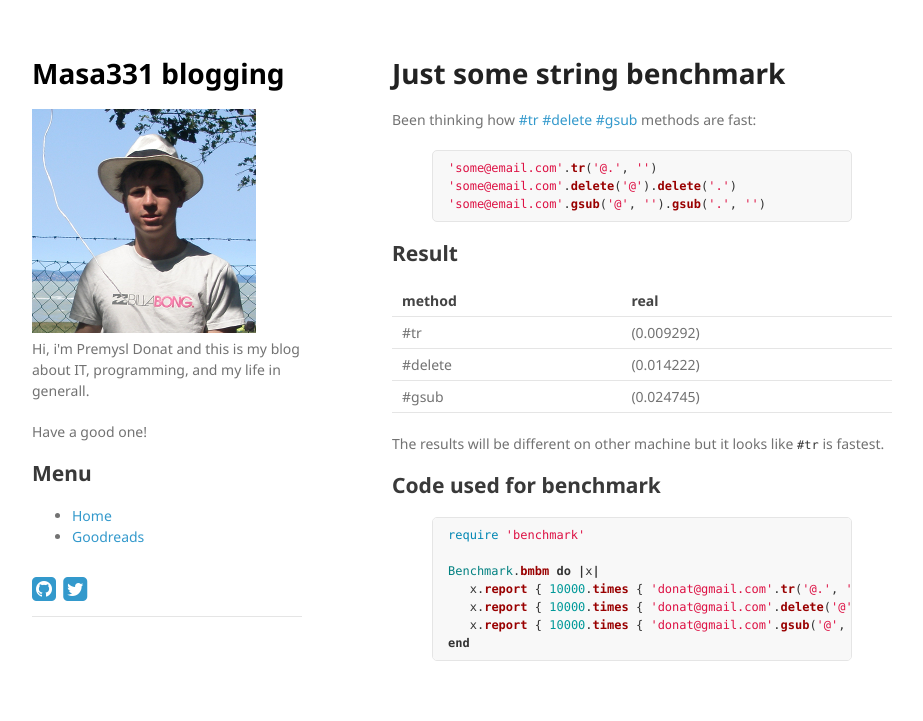
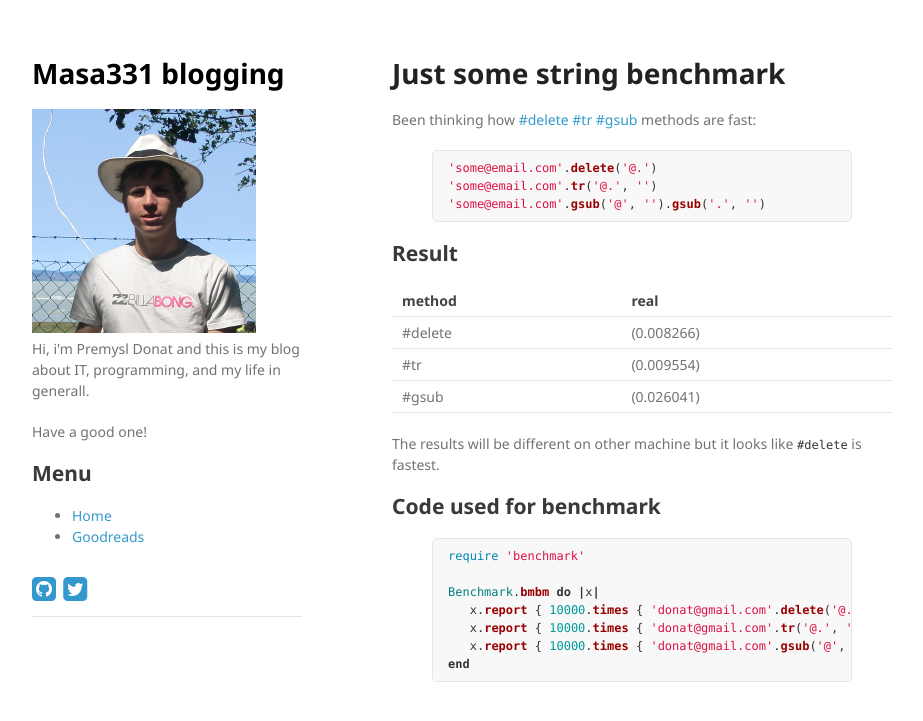
Before and after one commit to Masa331/blog, a Jekyll site: the page built from _posts/2015-12-04-just-some-benchmark.md, in a window 1280 px wide. Shown: the top 721 px of the page, without its empty margins (178-1101 px from the left). Built offline with Jekyll 4.4.1, drawn with Linux system fonts in a browser that asks for light colours; nearby versions of some CDN libraries; comment, search, counter and statistics services are not loaded.

Commit message:
Fix last article

```diff
--- a/_posts/2015-12-04-just-some-benchmark.md
+++ b/_posts/2015-12-04-just-some-benchmark.md
@@ -19,11 +19,11 @@ Been thinking how [#tr](http://ruby-doc.org/core-2.2.3/String.html#method-i-tr)
 
 | method | real |
 |--------------|--------------------|
-| #tr | (0.009292) |
-| #delete | (0.014222) |
-| #gsub | (0.024745) |
+| #delete | (0.008266) |
+| #tr | (0.009554) |
+| #gsub | (0.026041) |
 
-The results will be different on other machine but it looks like `#tr` is fastest.
+The results will be different on other machine but it looks like `#delete` is fastest.
 
 ## Code used for benchmark
 
--- a/benchmark.rb
+++ b/benchmark.rb
@@ -2,6 +2,6 @@ require 'benchmark'
 
 Benchmark.bmbm do |x|
    x.report { 10000.times { 'donat@gmail.com'.tr('@.', '') } }
-   x.report { 10000.times { 'donat@gmail.com'.delete('@').delete('.') } }
+   x.report { 10000.times { 'donat@gmail.com'.delete('@.') } }
    x.report { 10000.times { 'donat@gmail.com'.gsub('@', '').gsub('.', '') } }
 end
```
Also changed, not shown: other parts of _posts/2015-12-04-just-some-benchmark.md (+3 -3 lines).
